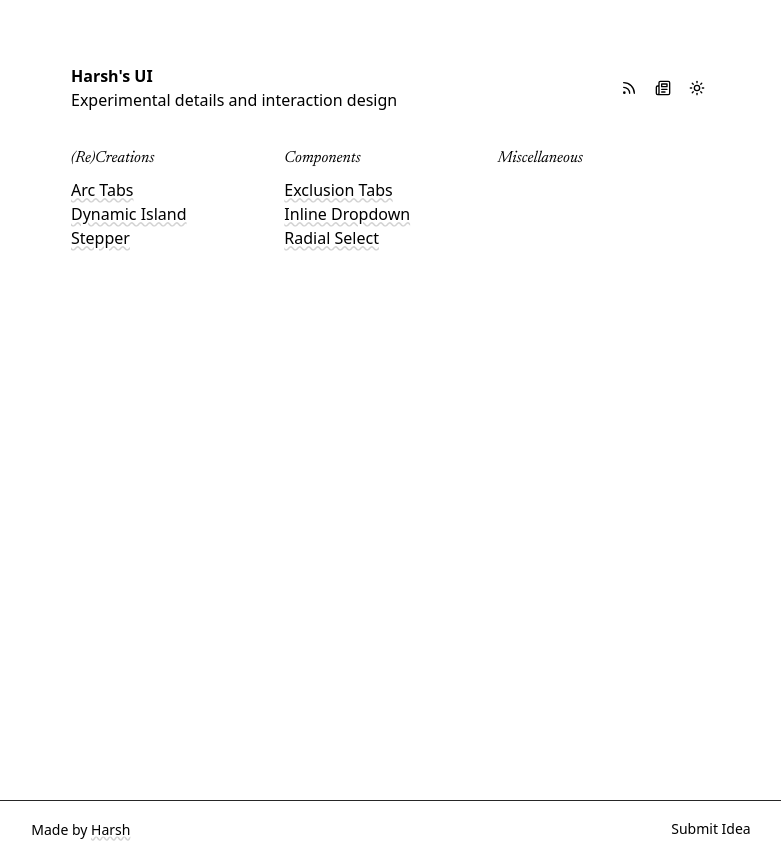
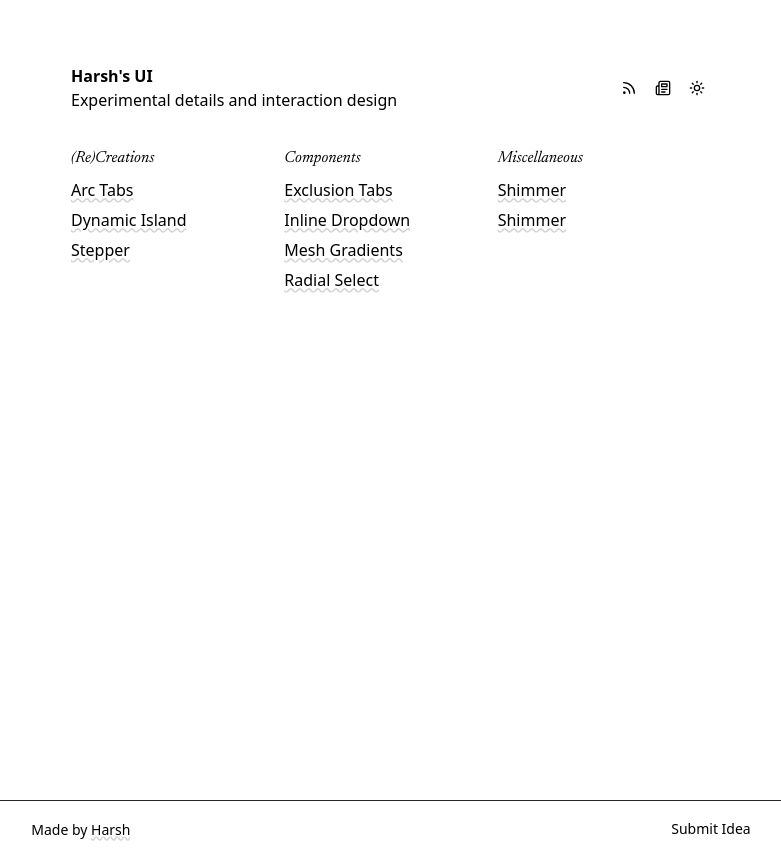
Before and after one commit to haaarshsingh/ui, a Next.js app: page / in a window 1280 px wide. Shown: the whole page, without its empty margins (249-1030 px from the left). Built offline with nearby package versions, Linux system fonts and the light colour scheme.

Commit message:
add new components

```diff
--- a/app/components/Main.tsx
+++ b/app/components/Main.tsx
@@ -8,7 +8,7 @@ export default () => {
         <h2>
           <em>(Re)Creations</em>
         </h2>
-        <ul className='mt-2'>
+        <ul className='mt-2 flex flex-col gap-y-1.5'>
           {posts()
             .filter((post) => post.metadata.category === 'creations')
             .map((post, index) => (
@@ -22,7 +22,7 @@ export default () => {
         <h2>
           <em>Components</em>
         </h2>
-        <ul className='mt-2'>
+        <ul className='mt-2 flex flex-col gap-y-1.5'>
           {posts()
             .filter((post) => post.metadata.category === 'components')
             .map((post, index) => (
@@ -36,7 +36,7 @@ export default () => {
         <h2>
           <em>Miscellaneous</em>
         </h2>
-        <ul className='mt-2'>
+        <ul className='mt-2 flex flex-col gap-y-1.5'>
           {posts()
             .filter((post) => post.metadata.category === 'misc')
             .map((post, index) => (
--- /dev/null
+++ b/content/gallery.mdx
@@ -0,0 +1,6 @@
+---
+title: "Shimmer"
+publishedAt: "2024-09-11"
+summary: "Animated photo gallery"
+category: "misc"
+---
--- /dev/null
+++ b/content/mesh-gradients.mdx
@@ -0,0 +1,6 @@
+---
+title: "Mesh Gradients"
+publishedAt: "2024-09-19"
+summary: "Generate beautiful mesh gradients"
+category: "components"
+---
--- /dev/null
+++ b/content/shimmer.mdx
@@ -0,0 +1,6 @@
+---
+title: "Shimmer"
+publishedAt: "2024-09-02"
+summary: "Shimmer text effect"
+category: "misc"
+---
```
